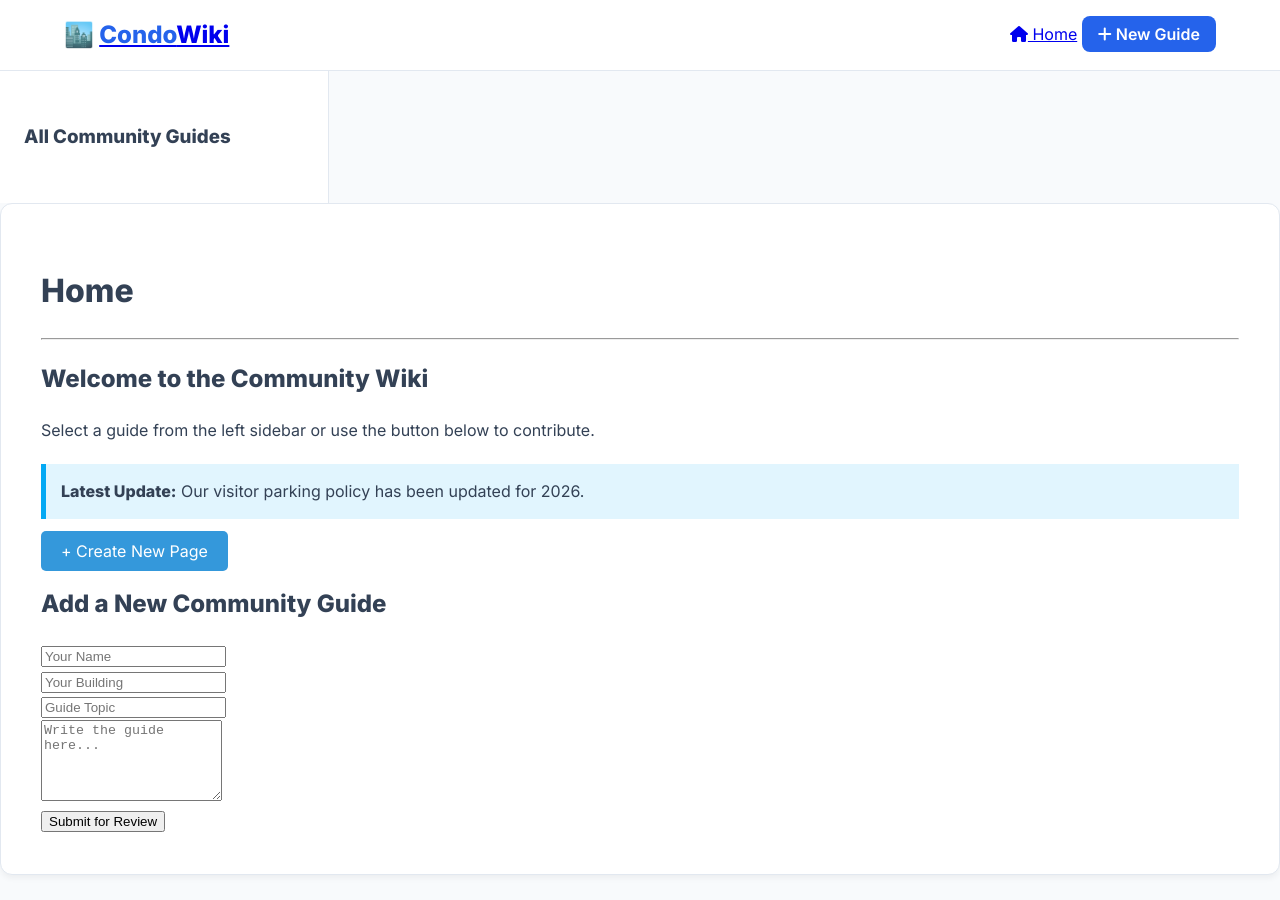
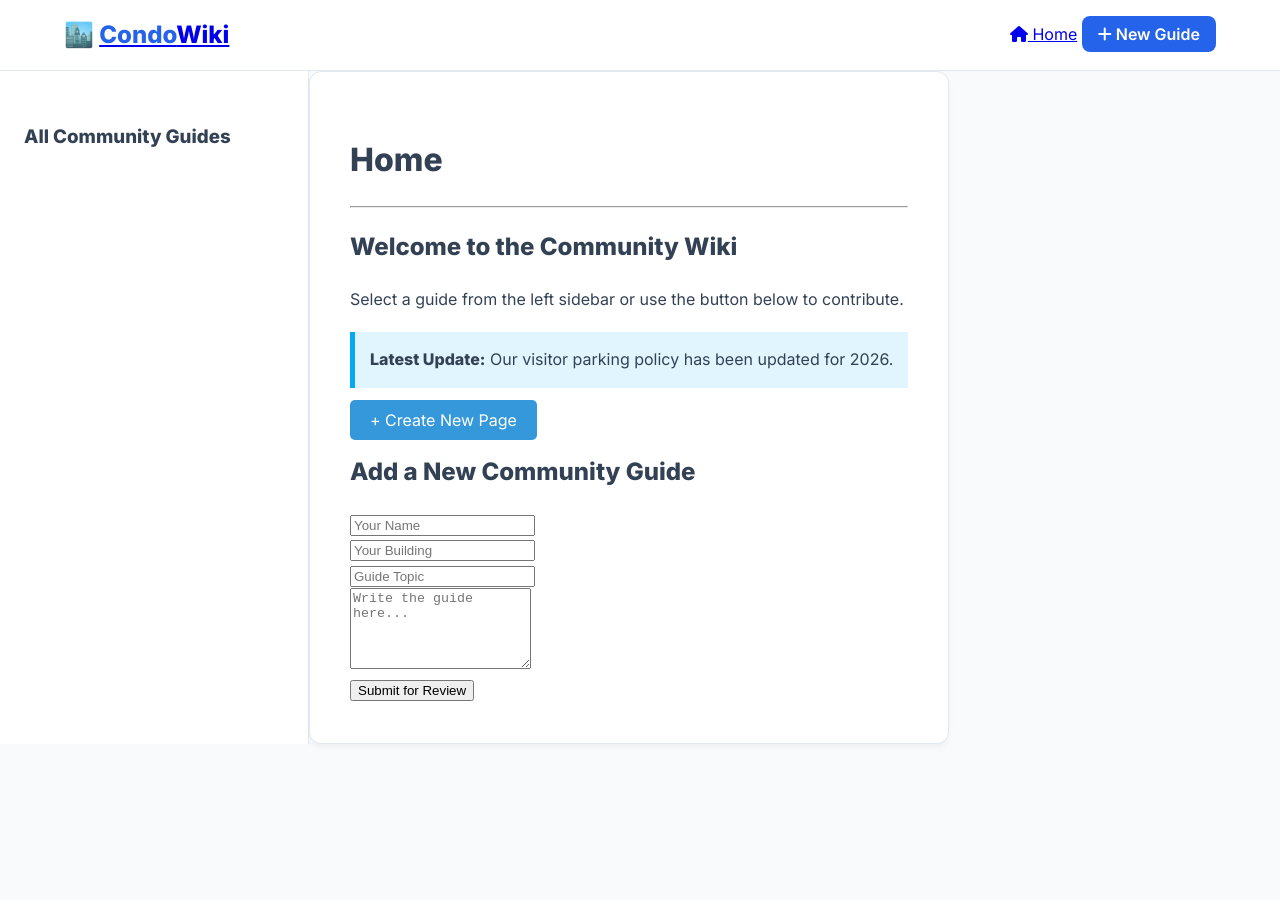
Before and after one commit to dekumar2-lab/lab-community, a Jekyll site: the page built from index.html, in a window 1280 px wide. Built offline with Jekyll 4.4.1, drawn with Linux system fonts in a browser that asks for light colours.

Commit message:
Update sidebar styles for desktop and mobile

```diff
--- a/assets/style.css
+++ b/assets/style.css
@@ -35,3 +35,27 @@
     .container { flex-direction: column; }
     .sidebar { width: 100%; border-right: none; border-bottom: 1px solid var(--border); }
 }
+
+/* Ensure the sidebar stays visible on desktop */
+.app-container {
+    display: flex;
+    flex-direction: row; /* Force side-by-side */
+}
+
+.sidebar {
+    display: block !important; /* Force menu to show */
+    width: 260px;
+    min-width: 260px;
+}
+
+/* Mobile adjustments */
+@media (max-width: 768px) {
+    .app-container {
+        flex-direction: column;
+    }
+    .sidebar {
+        width: 100%;
+        border-right: none;
+        border-bottom: 1px solid var(--border);
+    }
+}
```
